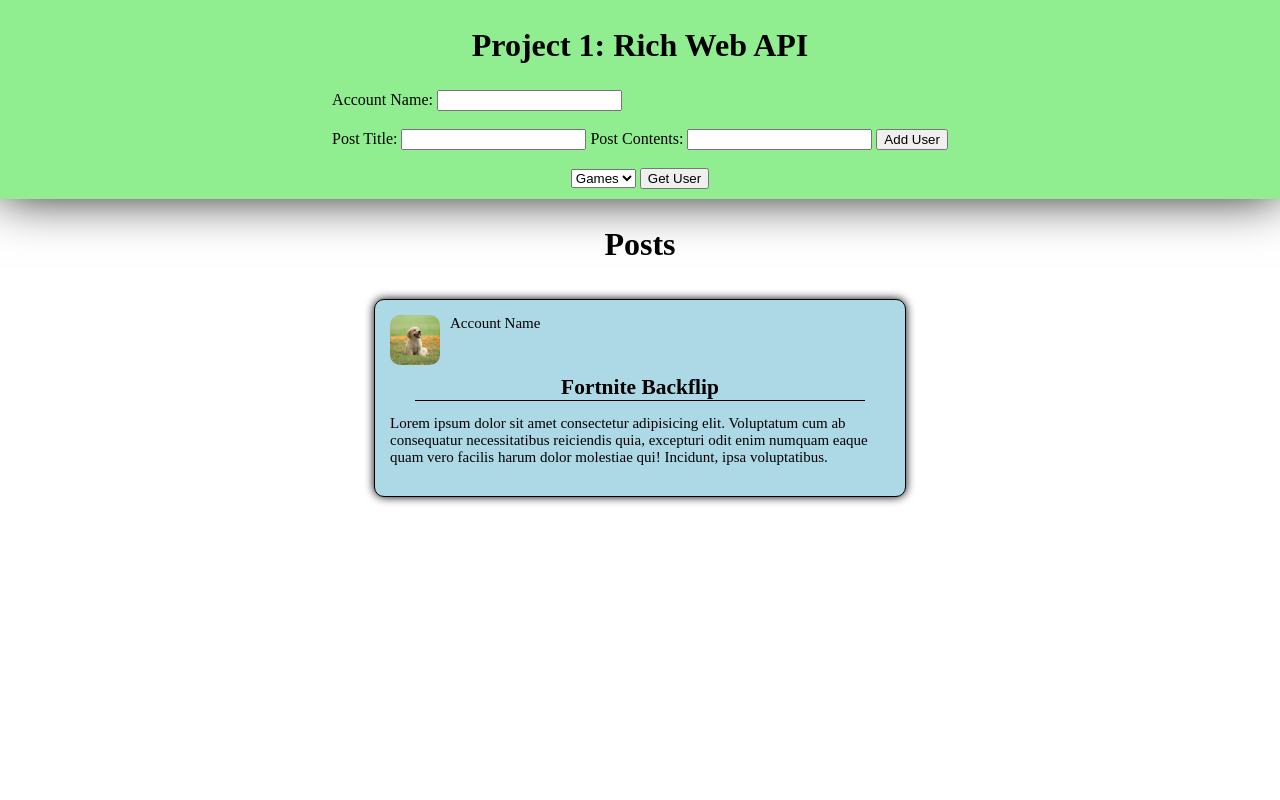
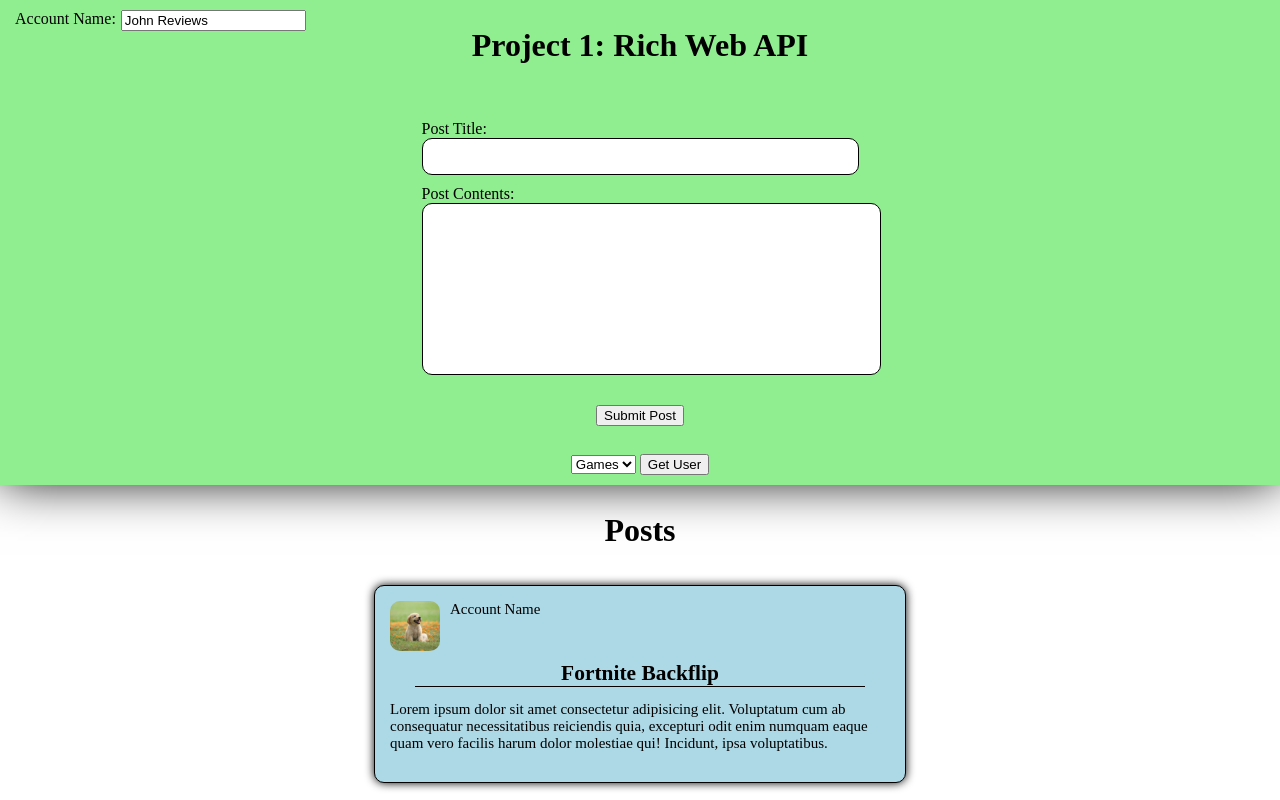
Before and after one commit to Awesomecake/430-project-1, a website: page client/client.html in a window 1280 px wide. Drawn offline with Linux system fonts and the light colour scheme.

Commit message:
updated display

```diff
--- a/client/client.html
+++ b/client/client.html
@@ -26,8 +26,7 @@
         return;
       }
 
-      if (responseObject.posts == null)
-      {
+      if (responseObject.posts == null) {
         content.innerHTML = `<p>No posts have been made in this section</p>`;
         return;
       }
@@ -60,7 +59,7 @@
       const nameAction = nameForm.getAttribute('action');
       const nameMethod = nameForm.getAttribute('method');
 
-      const nameField = nameForm.querySelector('#nameField');
+      const nameField = document.querySelector('#nameField');
       const postTitleField = nameForm.querySelector('#postTitle');
       const postContentsField = nameForm.querySelector('#postContents');
       const sectionField = document.querySelector("#topicSelect")
@@ -91,9 +90,9 @@
       let response = await fetch(
         `/getPosts?section=${topicSelect.value}`,
         {
-        method: "get",
-        headers: { 'Accept': 'application/json', },
-      });
+          method: "get",
+          headers: { 'Accept': 'application/json', },
+        });
 
       handleResponse(response, false);
     }
@@ -129,19 +128,23 @@
 
 <body>
   <section id="top">
+    <div id="accountHeader">
+      <label for="name">Account Name: </label>
+      <input id="nameField" type="text" name="name" value="John Reviews" />
+    </div>
     <h1>Project 1: Rich Web API</h1>
     <form id="nameForm" action="/addPost" method="post">
-      <label for="name">Account Name: </label>
-      <input id="nameField" type="text" name="name" />
+      <div id="nameInputs">
+        <div id="postContentsInput">
+          <label for="postTitle">Post Title: </label>
+          <input id="postTitle" type="text" name="postTitle" />
 
-      <br>
-      <br>
-      <label for="postTitle">Post Title: </label>
-      <input id="postTitle" type="text" name="postTitle" />
-      <label for="postContents">Post Contents: </label>
-      <input id="postContents" type="text" name="postContents" />
+          <label for="postContents">Post Contents: </label>
+          <textarea id="postContents" name="postContents" rows="4" cols="50"></textarea>
+        </div>
+      </div>
 
-      <input type="submit" value="Add User" />
+      <input type="submit" value="Submit Post" />
     </form>
     <br>
     <form id="userForm" action="/getPosts" method="get">
--- a/client/style.css
+++ b/client/style.css
@@ -3,6 +3,26 @@ html, body {
   width: 100%;
   margin: 0;
   padding: 0;
+}
+
+#accountHeader{
+  position: absolute;
+  top: 10px;
+  left: 10px;
+  display: flex;
+  width: 100%;
+  flex-direction: row;
+}
+
+#accountHeader img{
+  object-fit: cover;
+  width: 50px;
+  height: 50px;
+  border-radius: 10px;
+}
+
+#accountHeader label{
+  margin: 0px 5px;
 }
 
 #top {
@@ -19,6 +39,40 @@ html, body {
 
 #top h1 {
   font-size: 2em;
+}
+
+#nameForm{
+  display: flex;
+  flex-direction: column;
+  align-items: center;
+  margin: 10px;
+}
+
+#nameInputs{
+  display: flex;
+  flex-direction: row;
+  align-items: center;
+  margin: 10px;
+}
+
+#nameInputs input, #nameInputs textarea{
+  margin: 0px 0px 10px 0px;
+  padding: 10px;
+  border-radius: 10px;
+  border: 1px solid black;
+}
+
+textarea{
+  resize: none;
+  min-height: 150px;
+  height: fit-content;
+  width: 100%;
+}
+
+#postContentsInput{
+  margin: 10px;
+  display: flex;
+  flex-direction: column;
 }
 
 #content{
--- a/src/imageResponses.js
+++ b/src/imageResponses.js
@@ -5,7 +5,7 @@ const dogImage = fs.readFileSync(`${__dirname}/../client/dog.jpg`);
 
 const imageStruct = {
   '/html.jpg': htmlImage,
-  '/dog.jpg' : dogImage
+  '/dog.jpg': dogImage,
 };
 
 const getImage = (request, response) => {
```
Also changed, not shown: src/dataResponses.js (+4 -7 lines).
